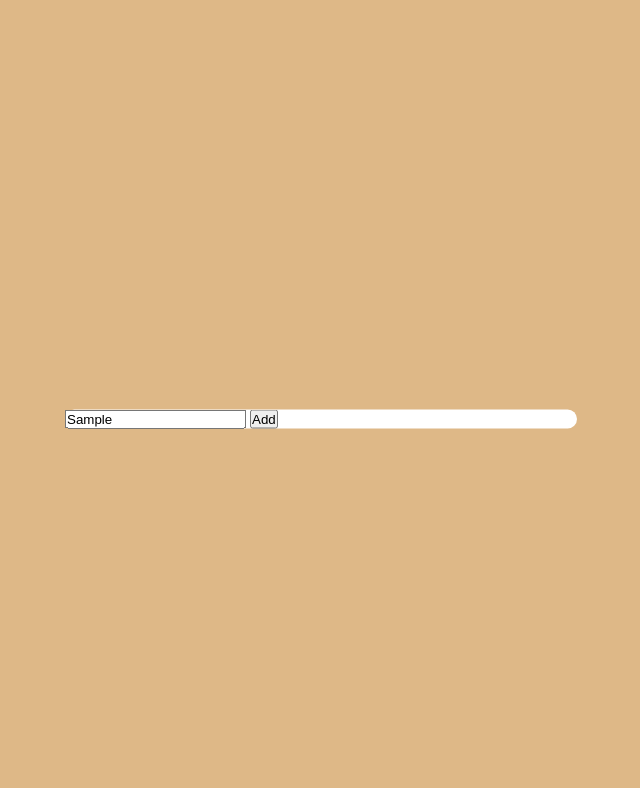
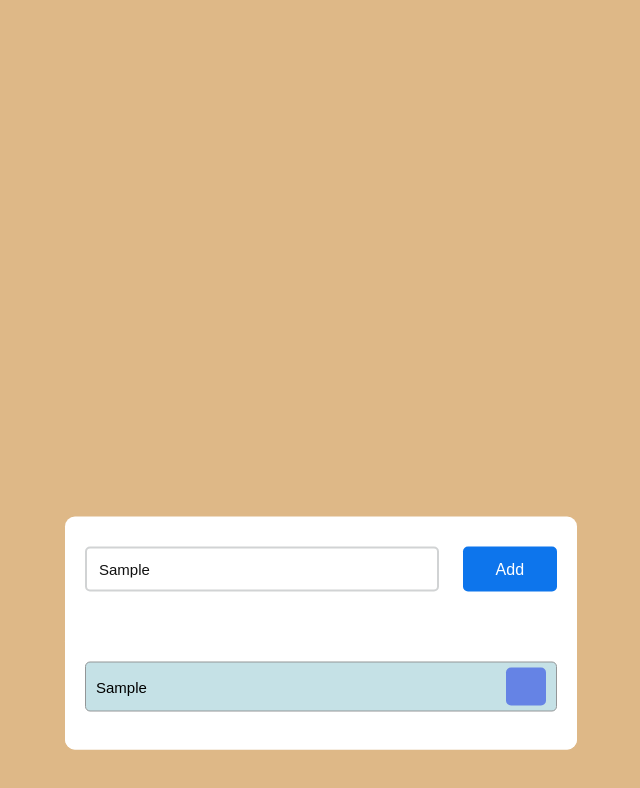
Before and after one commit to smallchungus/ToDoList, a plain HTML site: page index.html in a window 1280 px wide. Both pictures are taken after typing "Sample" into the empty fields and a click on the button "Add". Shown: the whole page, without its empty margins (319-959 px from the left). Drawn offline with nearby package versions, Linux system fonts and the light colour scheme.

Commit message:
well you can delete and add

```diff
--- a/index.html
+++ b/index.html
@@ -3,16 +3,22 @@
 <head>
     <meta charset="UTF-8">
     <link rel="stylesheet" href="styles.css">
+    <script src="myscript.js"></script>
+    <script src="http://code.jquery.com/jquery-1.11.0.min.js"></script>
+    <script>
+        $(document).ready(function(){
+            alert("Hello World");
+        });
+    </script>
     <title>To Do List</title>
-
-    <div class="container">
-        <div id="tasks">
-            <input type="text" placeholder="add tasks">
-            <button id="push">Add</button>
-        </div>
-    </div>
 </head>
 <body>
-
+<div class="container">
+    <div id="newtask">
+        <input type="text" placeholder="Add Tasks">
+        <button id="push">Add</button>
+    </div>
+    <div id="tasks"></div>
+</div>
 </body>
 </html>
--- /dev/null
+++ b/myscript.js
@@ -0,0 +1,26 @@
+window.onload = function() {
+    document.querySelector('#push').onclick = function () {
+
+        if (document.querySelector('#newtask input').value.length == 0) {
+            alert("Kindly Enter Task Name!!!!")
+        } else {
+            document.querySelector('#tasks').innerHTML += `
+            <div class="task">
+                <span id="taskname">
+                    ${document.querySelector('#newtask input').value}
+                </span>
+                <button class="delete">
+                    <i class="far fa-trash-alt"></i>
+                </button>
+            </div>
+        `;
+
+            var current_tasks = document.querySelectorAll(".delete");
+            for (var i = 0; i < current_tasks.length; i++) {
+                current_tasks[i].onclick = function () {
+                    this.parentNode.remove();
+                }
+            }
+        }
+    }
+}
--- a/styles.css
+++ b/styles.css
@@ -45,3 +45,57 @@ body{
     outline: none;
     border-color: #0d75ec;
 }
+
+#newtask button{
+    position: relative;
+    float: right;
+    font-weight: 500;
+    font-size: 16px;
+    background-color: #0d75ec;
+    border: none;
+    color: #ffffff;
+    cursor: pointer;
+    outline: none;
+    width: 20%;
+    height: 45px;
+    border-radius: 5px;
+    font-family: 'Poppins',sans-serif;
+}
+
+#tasks{
+    border-radius: 10px;
+    width: 100%;
+    position: relative;
+    background-color: #ffffff;
+    padding: 30px 20px;
+    margin-top: 10px;
+}
+
+.task{
+    border-radius: 5px;
+    align-items: center;
+    justify-content: space-between;
+    border: 1px solid #939697;
+    cursor: pointer;
+    background-color: #c5e1e6;
+    height: 50px;
+    margin-bottom: 8px;
+    padding: 5px 10px;
+    display: flex;
+
+}
+.task span{
+    font-family: 'Poppins',sans-serif;
+    font-size: 15px;
+    font-weight: 400;
+}
+.task button{
+    background-color: #6583e5;
+    color: #ffffff;
+    border: none;
+    cursor: pointer;
+    outline: none;
+    height: 100%;
+    width: 40px;
+    border-radius: 5px;
+}
```
